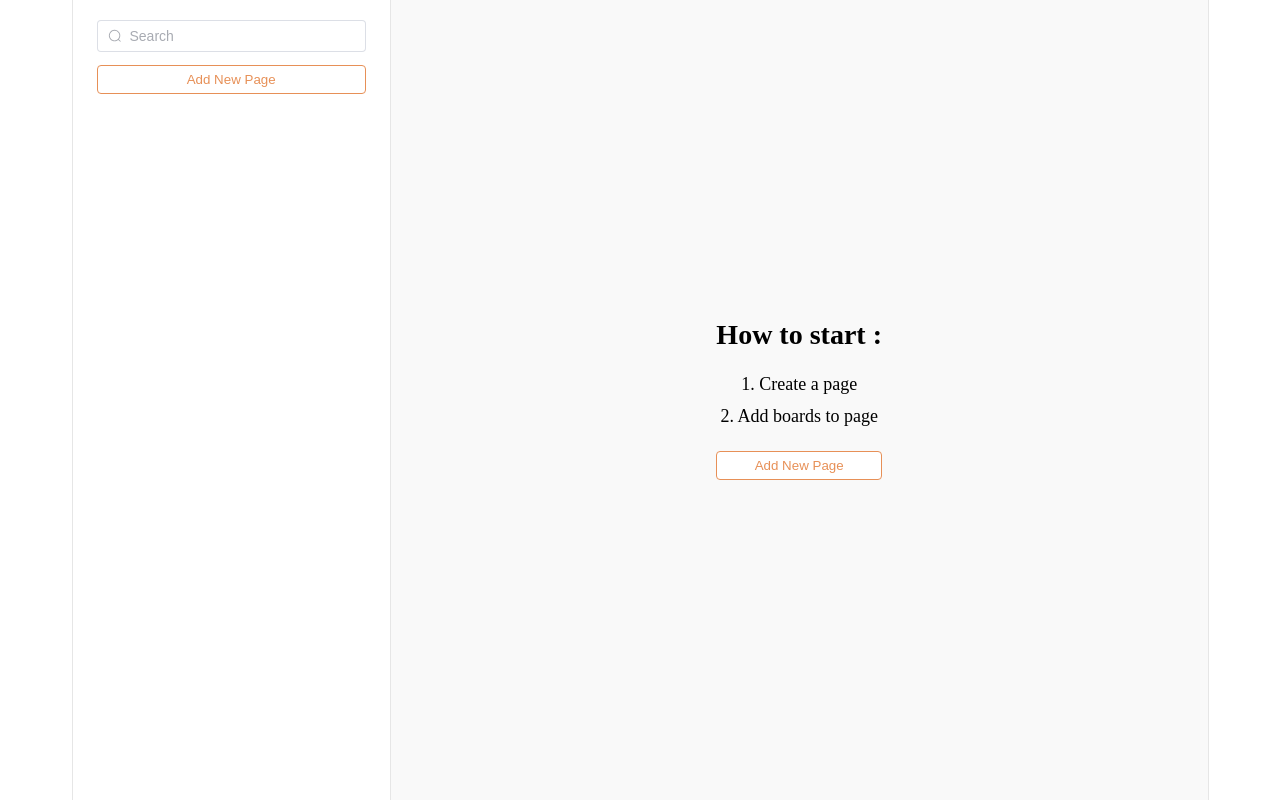
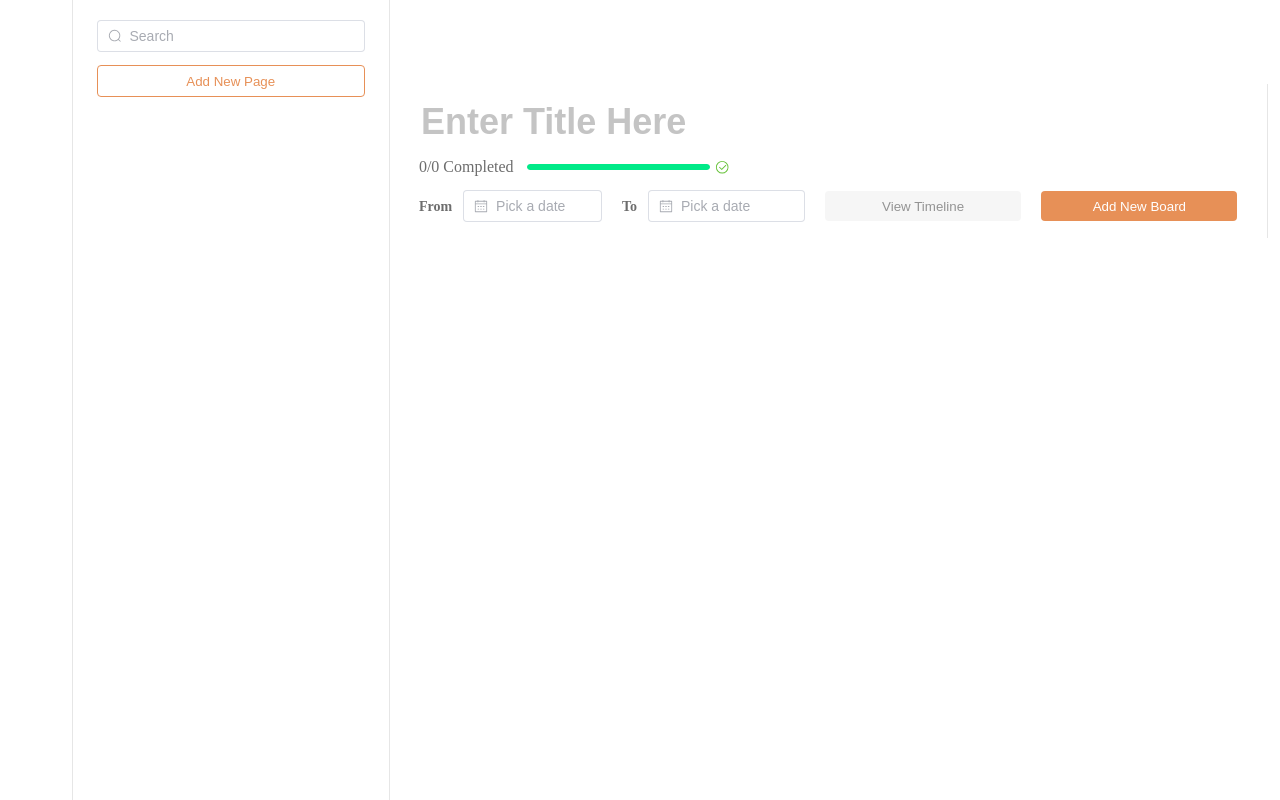
Before and after one commit to SON7AE/PortFolio_Board, a Vue app in the folder front/: page /#/ in a window 1280 px wide. Built offline with nearby package versions, Linux system fonts and the light colour scheme.

Commit message:
5. Create 화면 개발 착수

```diff
--- a/front/src/components/atoms/Button.vue
+++ b/front/src/components/atoms/Button.vue
@@ -23,6 +23,7 @@ export default {
 
 .button {
     outline: none;
+    border: 0;
 
     display: flex;
     align-items: center;
@@ -30,7 +31,7 @@ export default {
 
     width: 100%;
 
-    padding: 6px 12px;
+    padding: 7.5px 12px;
 
     border-radius: 4px;
 
@@ -67,6 +68,7 @@ export default {
 
         &:hover {
             background-color: #e7e7e7;
+            color: $color-white-300;
         }
     }
 }
--- /dev/null
+++ b/front/src/components/atoms/create/DatePicker.vue
@@ -0,0 +1,44 @@
+<template>
+    <div class="date-picker">
+        <span class="date-picker__label">{{ label }}</span>
+        <el-date-picker v-model="date" type="date" placeholder="Pick a date" :default-value="new Date(2010, 9, 1)" width="136px" />
+    </div>
+</template>
+
+<script>
+import { ref } from '@vue/reactivity';
+
+export default {
+    props: {
+        label: {
+            type: String,
+            required: false,
+        },
+    },
+    setup() {
+        const date = ref('');
+        return { date };
+    },
+};
+</script>
+
+<style lang="scss" scoped>
+@import '~/assets/styles/main.scss';
+
+.date-picker {
+    display: flex;
+    align-items: center;
+
+    width: 183px;
+
+    gap: 11px;
+
+    &__label {
+        color: $color-white-700;
+
+        font-size: 14px;
+        font-weight: 600;
+        line-height: 17px;
+    }
+}
+</style>
--- a/front/src/components/organisms/basic/Content.vue
+++ b/front/src/components/organisms/basic/Content.vue
@@ -25,7 +25,7 @@ export default { components: { Button } };
     align-items: center;
     justify-content: center;
 
-    width: 855px;
+    width: 860px;
     height: 100vh;
 
     border-right: 1px solid #e6e6e6;
--- /dev/null
+++ b/front/src/components/organisms/create/Content.vue
@@ -0,0 +1,100 @@
+<template>
+    <div class="content">
+        <div class="content__header">
+            <input v-model="title" type="text" placeholder="Enter Title Here" class="content__header__title" />
+            <div class="content__header__progress">
+                <span class="content__header__progress__step">0/0 Completed</span>
+                <el-progress :percentage="100" status="success" :color="customColor" />
+            </div>
+            <div class="content__header__date-picker">
+                <CreateDatePicker :label="'From'" />
+                <CreateDatePicker :label="'To'" />
+
+                <Button :theme="'ghost'" label="View Timeline" />
+                <Button :theme="'filled'" label="Add New Board" class="button" />
+            </div>
+        </div>
+        <div class="content__body"></div>
+    </div>
+</template>
+
+<script>
+import { ref } from '@vue/reactivity';
+import CreateDatePicker from '~/components/atoms/create/DatePicker.vue';
+import Button from '~/components/atoms/Button.vue';
+
+export default {
+    components: { CreateDatePicker, Button },
+    setup() {
+        const title = ref(''); // 제목
+        const customColor = ref('#00EA88'); // 프로그레스 바
+        const format = (percentage) => (percentage === 100 ? 'Full' : `${percentage}%`); // 프로그레스 바
+
+        return { title, format, customColor };
+    },
+};
+</script>
+
+<style lang="scss" scoped>
+@import '~/assets/styles/main.scss';
+
+.content {
+    display: flex;
+    flex-direction: column;
+
+    width: 860px;
+    height: 100vh;
+
+    &__header {
+        display: flex;
+        flex-direction: column;
+        align-items: flex-start;
+
+        width: 100%;
+
+        padding: 16px 29px;
+        gap: 15px;
+        margin-top: 84px;
+
+        border-right: 1px solid #e6e6e6;
+        background-color: $color-white-000;
+
+        &__title {
+            outline: none;
+            border: none;
+
+            font-size: 36px;
+            font-weight: 700;
+            line-height: 32px;
+
+            &::placeholder {
+                color: #c4c4c4;
+            }
+        }
+        &__progress {
+            display: flex;
+            align-items: center;
+
+            gap: 13px;
+
+            &__step {
+                color: $color-white-700;
+            }
+            .el-progress--line {
+                width: 238px;
+            }
+        }
+        &__date-picker {
+            display: flex;
+            align-items: center;
+
+            width: 100%;
+
+            gap: 20px;
+        }
+    }
+}
+.button {
+    color: $color-white-000;
+}
+</style>
--- a/front/src/pages/Home.vue
+++ b/front/src/pages/Home.vue
@@ -1,16 +1,18 @@
 <template>
     <div class="page">
         <Navigation />
-        <BasicContent />
+        <!-- <BasicContent /> -->
+        <CreateContent />
     </div>
 </template>
 
 <script>
 import Navigation from '~/components/organisms/Navigation.vue';
-import BasicContent from '../components/organisms/basic/Content.vue';
+import BasicContent from '~/components/organisms/basic/Content.vue';
+import CreateContent from '~/components/organisms/create/Content.vue';
 
 export default {
-    components: { Navigation, BasicContent },
+    components: { Navigation, BasicContent, CreateContent },
 };
 </script>
 
```
